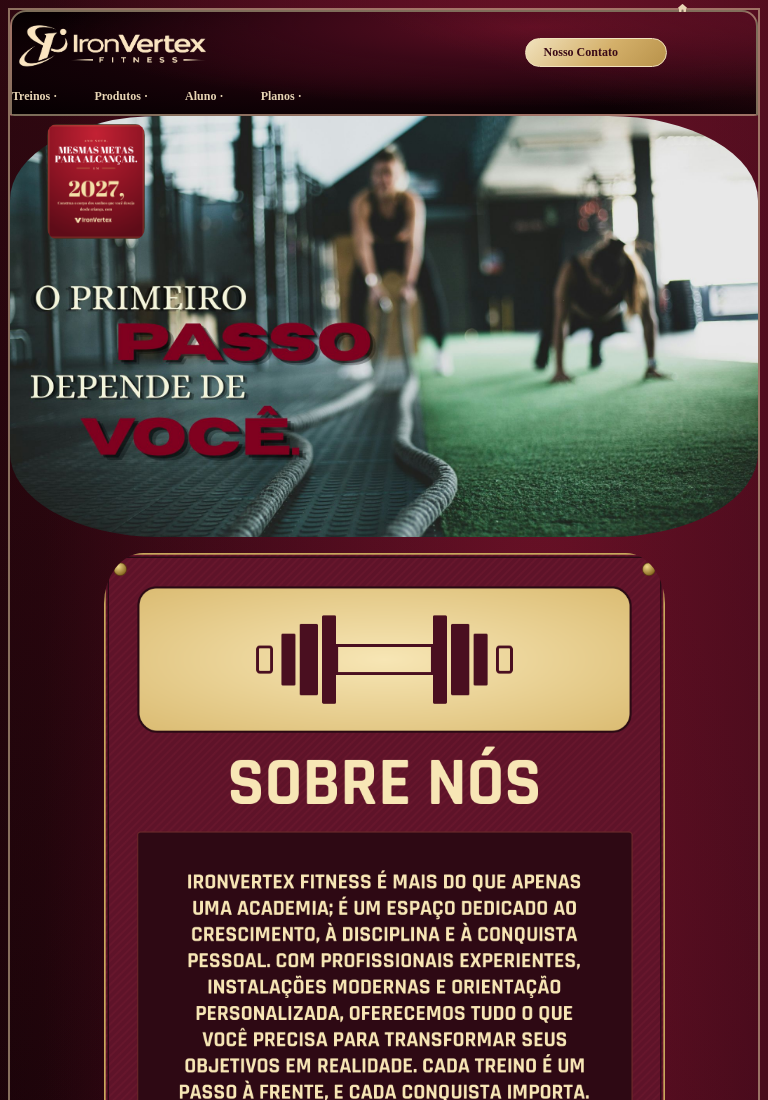
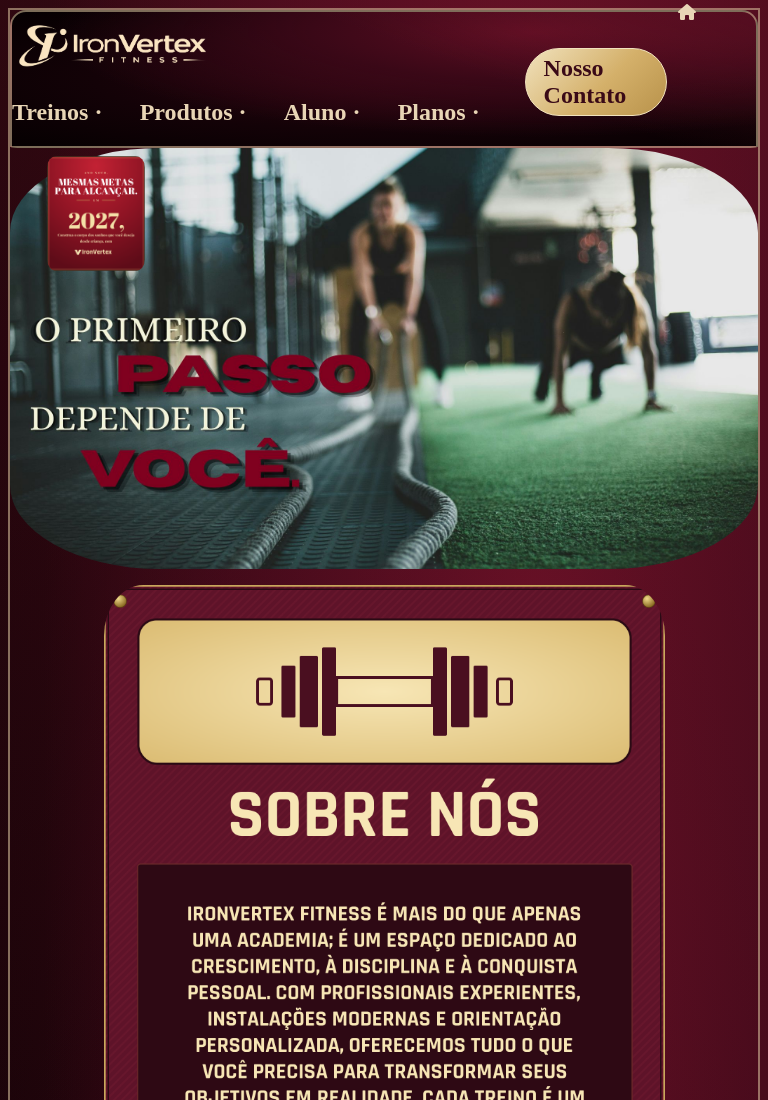
Before and after one commit to gabrielbatistasantana33-netizen/HomePage, a plain HTML site: page index.html in a window 768 px wide. Shown: the top 1100 px of the page. Drawn offline with nearby package versions, Linux system fonts and the light colour scheme; a web font is replaced by a local one.

Commit message:
responsive

```diff
--- a/style.css
+++ b/style.css
@@ -410,3 +410,12 @@ br { display: none; }
     left: 92%;
    }
 }
+
+@media (min-width: 600px) and (max-width: 1100px) {
+    #op {
+        font-size: clamp(1rem, 1vw, 1rem)
+    }
+    #ctt {
+      height: auto
+    }
+}
```
